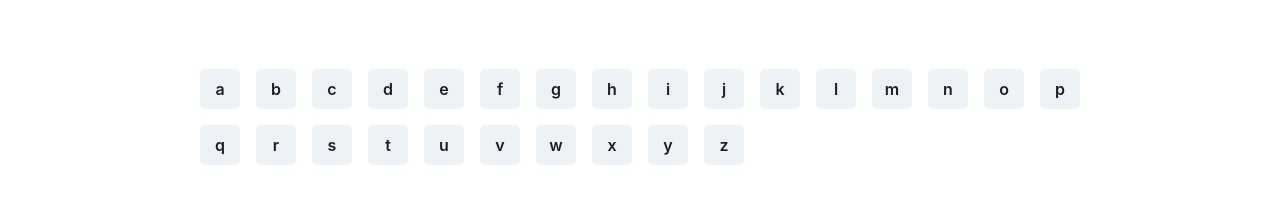
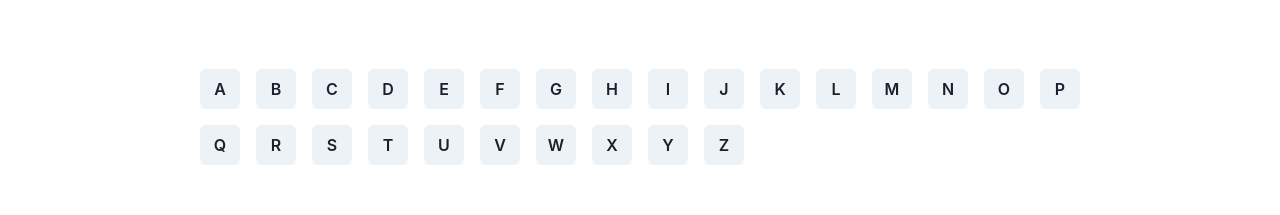
Before and after one commit to Tami1901/Hangman, a Next.js app: page /hangman in a window 1280 px wide. Shown: the part 197-412 px from the top of the page. Built offline with nearby package versions, Linux system fonts and the light colour scheme.

Commit message:
const to ascii

```diff
--- a/components/Keyboard.tsx
+++ b/components/Keyboard.tsx
@@ -1,20 +1,25 @@
 import { Box, Button } from '@chakra-ui/react';
 import React from 'react';
-import { ALPHABET } from '../constants/alphabet';
+
+const range = (start: number, end: number) => {
+  return Array(end - start + 1)
+    .fill('')
+    .map((_, idx) => start + idx);
+};
 
 const Keyboard = () => {
   return (
     <Box>
-      {ALPHABET.map((elem) => (
+      {range(65, 90).map((elem) => (
         <Button
           key={elem}
-          value={elem}
-          onClick={(e) => console.log(e.target.innerText)}
+          value={String.fromCharCode(elem)}
+          onClick={(e) => console.log(String.fromCharCode(elem))}
           disabled={false}
           m="2"
           p="0"
         >
-          {elem}
+          {String.fromCharCode(elem)}
         </Button>
       ))}
     </Box>
--- a/constants/alphabet.ts
+++ /dev/null
@@ -1,28 +0,0 @@
-export const ALPHABET: string[] = [
-  'a',
-  'b',
-  'c',
-  'd',
-  'e',
-  'f',
-  'g',
-  'h',
-  'i',
-  'j',
-  'k',
-  'l',
-  'm',
-  'n',
-  'o',
-  'p',
-  'q',
-  'r',
-  's',
-  't',
-  'u',
-  'v',
-  'w',
-  'x',
-  'y',
-  'z',
-];
--- a/features/actions.ts
+++ b/features/actions.ts
@@ -3,6 +3,6 @@ import axios from 'axios';
 
 export const getQuote = createAsyncThunk('quote', async () => {
   const response = await axios.get('http://api.quotable.io/random');
-  console.log(response.data);
-  return response.data;
+
+  return { ...response.data, content: response.data.content.toUpperCase() };
 });
```
